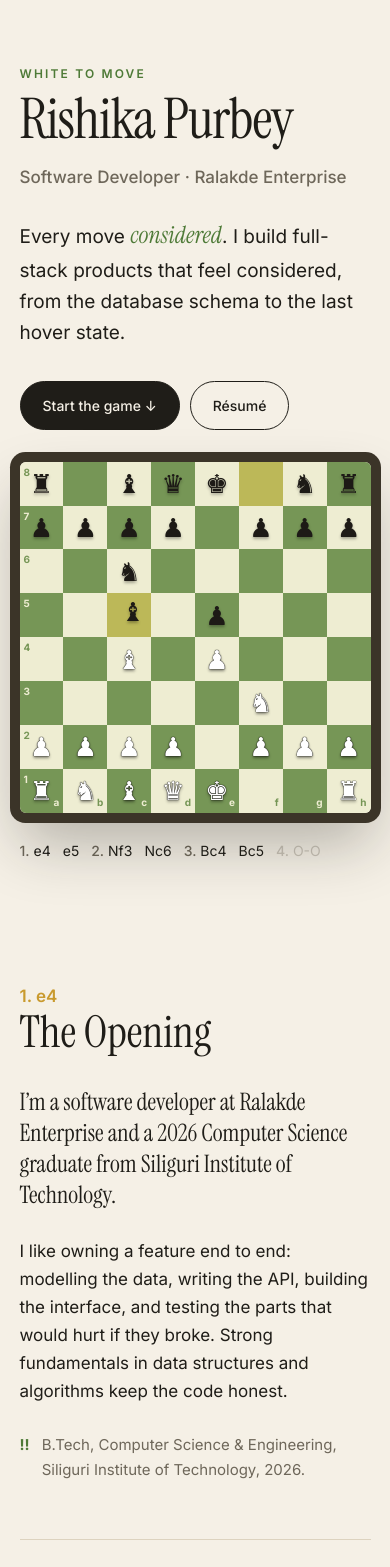
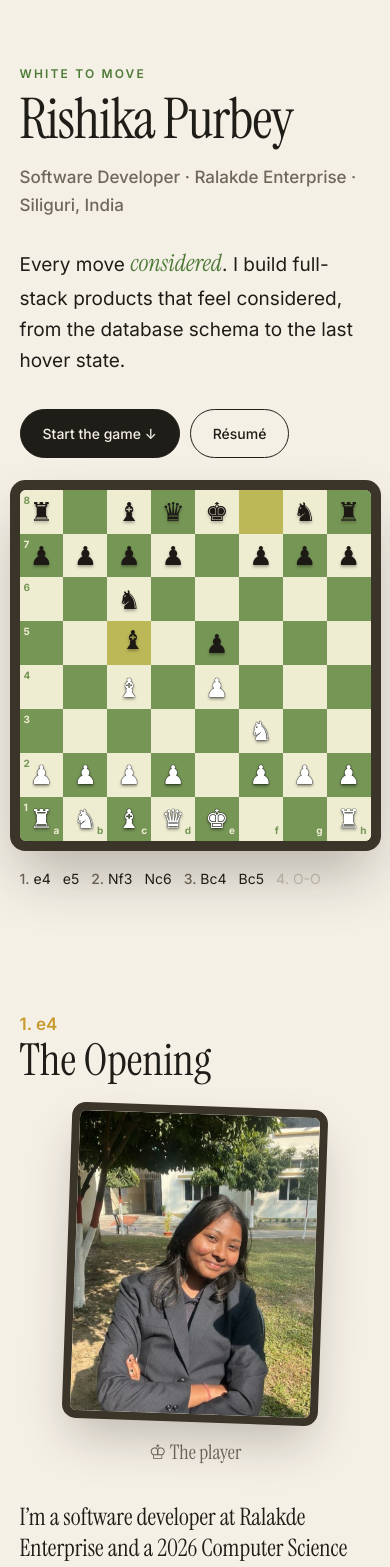
Before and after one commit to Rishikapurbey/portfolio-, a React (Vite) app: page / in a window 390 px wide. Shown: the top 1567 px of the page. Built offline with nearby package versions, Linux system fonts and the light colour scheme.

Commit message:
Add profile photo, location and CGPA
Portrait sits beside the Opening section in a frame matching the board,
location joins the hero role line, and CGPA follows the degree.

```diff
--- a/src/App.tsx
+++ b/src/App.tsx
@@ -48,7 +48,7 @@ export default function App() {
         <div className="ch-hero__text">
           <p className="ch-eyebrow">White to move</p>
           <h1>{profile.name}</h1>
-          <p className="ch-hero__role">{profile.role} · {experience[0].company}</p>
+          <p className="ch-hero__role">{profile.role} · {experience[0].company} · {profile.location}</p>
           <p className="ch-hero__tagline">
             Every move <em>considered</em>. {profile.tagline}
           </p>
@@ -77,11 +77,17 @@ export default function App() {
 
         <main className="ch-main">
           <Section index={0}>
-            <div className="ch-prose">
-              {about.paragraphs.map((p) => <p key={p}>{p}</p>)}
+            <div className="ch-opening">
+              <div className="ch-prose">
+                {about.paragraphs.map((p) => <p key={p}>{p}</p>)}
+              </div>
+              <figure className="ch-portrait">
+                <img src={profile.photo} alt={profile.name} width={694} height={880} loading="lazy" />
+                <figcaption>♔&#xFE0E; The player</figcaption>
+              </figure>
             </div>
             <p className="ch-annotation">
-              <span>!!</span> {education.degree}, {education.school}, {education.year}.
+              <span>!!</span> {education.degree}, {education.school}, {education.year} · CGPA {education.cgpa}.
             </p>
           </Section>
 
--- a/src/data/profile.ts
+++ b/src/data/profile.ts
@@ -4,6 +4,7 @@ export const profile = {
   name: 'Rishika Purbey',
   role: 'Software Developer',
   tagline: 'I build full-stack products that feel considered, from the database schema to the last hover state.',
+  location: 'Siliguri, India',
   email: 'rishikapurbey712@gmail.com',
   links: {
     github: 'https://github.com/Rishikapurbey',
@@ -12,6 +13,7 @@ export const profile = {
   },
   // Drop the PDF into public/ and set its path here, e.g. '/Rishika-Purbey-Resume.pdf'.
   resume: null as string | null,
+  photo: '/images/profile.jpg',
 }
 
 export const contacts = [
@@ -109,4 +111,5 @@ export const education = {
   degree: 'B.Tech, Computer Science & Engineering',
   school: 'Siliguri Institute of Technology',
   year: '2026',
+  cgpa: '7.58',
 }
--- a/src/index.css
+++ b/src/index.css
@@ -320,6 +320,42 @@ body {
   font-family: var(--c-serif);
   font-size: clamp(24px, 2.6vw, 32px);
   line-height: 1.3;
+}
+
+.ch-opening {
+  display: grid;
+  grid-template-columns: 1fr 280px;
+  gap: clamp(32px, 5vw, 64px);
+  align-items: start;
+}
+
+.ch-portrait {
+  margin: 0;
+}
+
+.ch-portrait img {
+  display: block;
+  width: 100%;
+  height: auto;
+  aspect-ratio: 4 / 5;
+  object-fit: cover;
+  object-position: 50% 30%;
+  border-radius: 6px;
+  box-shadow: 0 0 0 8px #3b3428, 0 24px 48px rgba(31, 29, 24, 0.25);
+  transform: rotate(2deg);
+  transition: transform 0.5s;
+}
+
+.ch-portrait:hover img {
+  transform: rotate(0deg) translateY(-4px);
+}
+
+.ch-portrait figcaption {
+  margin-top: 22px;
+  font-family: var(--c-serif);
+  font-size: 20px;
+  text-align: center;
+  color: var(--c-muted);
 }
 
 .ch-annotation {
@@ -700,6 +736,16 @@ body {
     grid-template-columns: 1fr;
   }
 
+  .ch-opening {
+    grid-template-columns: 1fr;
+  }
+
+  .ch-portrait {
+    order: -1;
+    width: min(240px, 70%);
+    justify-self: center;
+  }
+
   .ch-scoresheet {
     display: none;
   }
```
Also changed, not shown: public/images/profile.jpg (added).
